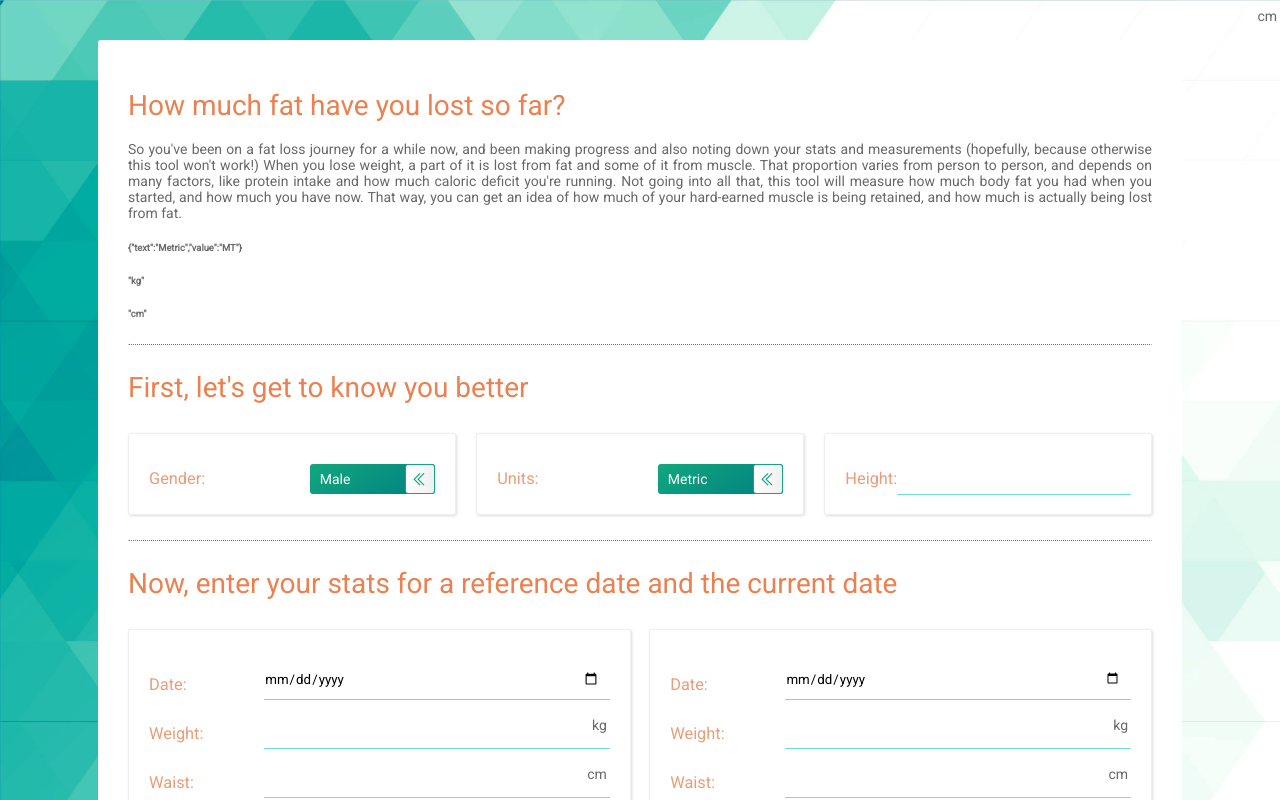
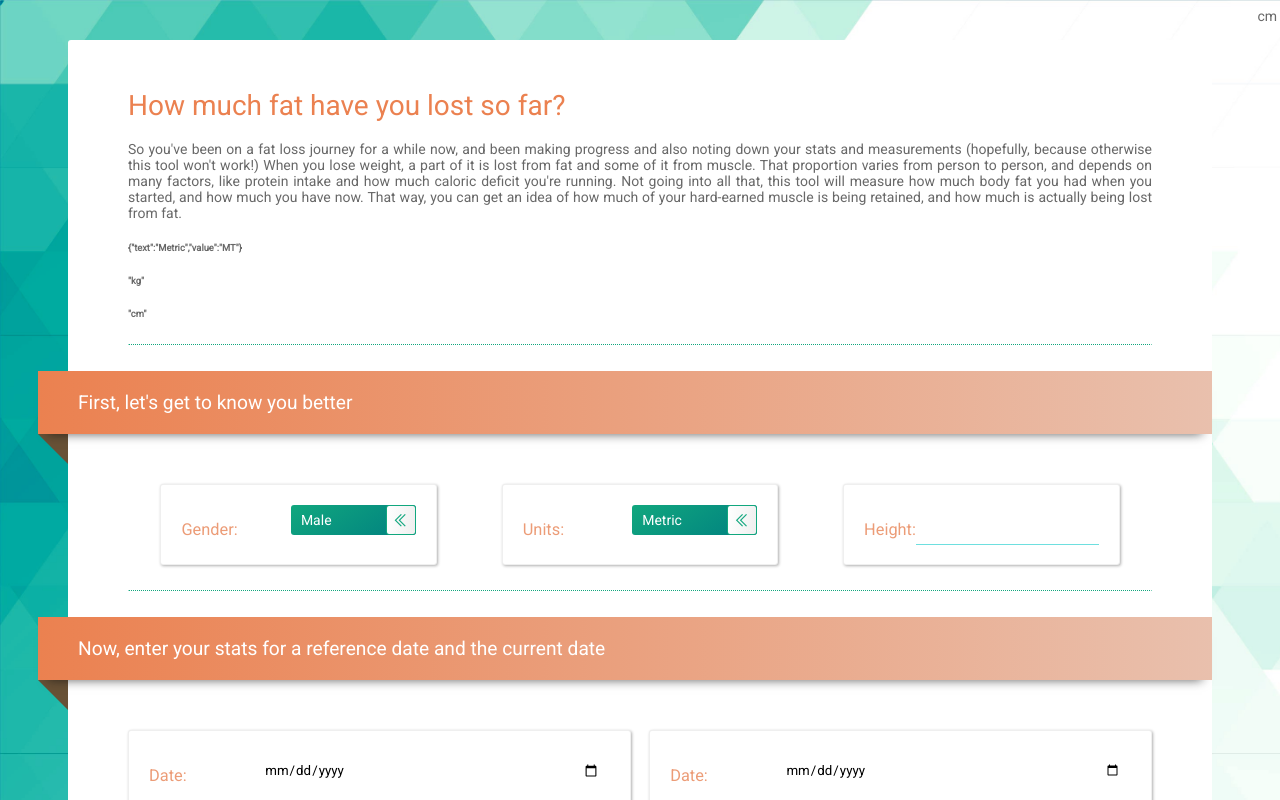
Before and after one commit to debadeepsen/howmuchfatlost, a React (Create React App) app: page / in a window 1280 px wide. Shown: the top 800 px of the page. Built offline with nearby package versions, Linux system fonts and the light colour scheme.

Commit message:
more styling WIP

```diff
--- a/public/index.html
+++ b/public/index.html
@@ -1,21 +1,20 @@
 <!DOCTYPE html>
 <html lang="en">
+
 <head>
   <meta charset="utf-8" />
   <link rel="icon" href="%PUBLIC_URL%/favicon.ico" />
   <meta name="viewport" content="width=device-width, initial-scale=1" />
   <meta name="theme-color" content="#000000" />
-    <meta
-      name="description"
-      content="Web site created using create-react-app"
-    />
+  <meta name="description" content="Web site created using create-react-app" />
   <link rel="apple-touch-icon" href="%PUBLIC_URL%/logo192.png" />
   <!--
       manifest.json provides metadata used when your web app is installed on a
       user's mobile device or desktop. See https://developers.google.com/web/fundamentals/web-app-manifest/
     -->
   <link rel="manifest" href="%PUBLIC_URL%/manifest.json" />
-    <link rel="stylesheet" href="https://maxst.icons8.com/vue-static/landings/line-awesome/line-awesome/1.3.0/css/line-awesome.min.css">
+  <link rel="stylesheet"
+    href="https://maxst.icons8.com/vue-static/landings/line-awesome/line-awesome/1.3.0/css/line-awesome.min.css">
   <!--
       Notice the use of %PUBLIC_URL% in the tags above.
       It will be replaced with the URL of the `public` folder during the build.
@@ -27,6 +26,7 @@
     -->
   <title>React App</title>
 </head>
+
 <body>
   <noscript>You need to enable JavaScript to run this app.</noscript>
   <div id="root"></div>
@@ -40,5 +40,8 @@
       To begin the development, run `npm start` or `yarn start`.
       To create a production bundle, use `npm run build` or `yarn build`.
     -->
+  <footer>Background courtesy of <a target="_blank"
+      href="https://www.freepik.com/Harryarts">https://www.freepik.com/Harryarts</a></footer>
 </body>
+
 </html>
--- a/src/App.css
+++ b/src/App.css
@@ -1,5 +1,3 @@
-
-
 @import url('https://fonts.googleapis.com/css2?family=Roboto&family=Montserrat:wght@400&display=swap');
 
 :root {
@@ -8,8 +6,10 @@
   --light-teal-tr: #08c9c995;
   --salmon: #eb8150;
   --salmon-2: #ec9c77;
+  --faded-salmon: #e9c0ad;
   --dark-grey: #686868;
-  --shadow: #ddd;
+  --shadow: #1115;
+  --shadow-dark: #111a;
 }
 
 * {
@@ -25,11 +25,16 @@ body {
   padding: 30px;
 }
 
+footer {
+  font-size: 0.7rem;
+  text-align: right;
+}
+
 .App {
   background-color: #fff;
   width: 60vw;
   margin: 10px auto;
-  padding: 30px;
+  padding: 30px 60px;
   /* box-shadow: 0px 0px 5px var(--shadow); */
   /* box-shadow: 0px 0px 120px 55px #fff; */
 }
@@ -57,7 +62,6 @@ h3 {
 }
 
 div {
-  margin-top: 10px;
   border-radius: 3px;
 }
 
@@ -103,9 +107,7 @@ button {
 }
 
 button:hover {
-  /* background-color: var(--light-teal); */
   background: linear-gradient(145deg, var(--light-teal), teal);
-  /* transform: translate(-2px, -2px); */
   box-shadow: 2px 2px 3px var(--shadow);
   transform: scale(1.03);
 }
@@ -159,11 +161,11 @@ button:active {
 .know-you-box {
   display: flex;
   flex-direction: row;
-  justify-content: space-between;
+  justify-content: space-around;
 }
 
 .know-you-box > .box {
-  width: 32%;
+  width: 27%;
   padding: 20px;
   box-sizing: border-box;
   display: flex;
@@ -183,3 +185,37 @@ button:active {
   right: 3px;
   top: 8px;
 }
+
+.wrapped-around {
+  margin-bottom: 0;
+  background: linear-gradient(90deg, var(--salmon), #fff);
+  background: linear-gradient(90deg, var(--salmon), var(--faded-salmon));
+  /* border-bottom: 1px solid #685136;   */
+  color: #fff;
+  font-size: 1.2rem;
+  padding: 20px;
+  padding-left: 40px;
+  position: relative;
+  left: calc(-60px - 30px);
+  width: calc(100% + 120px + 30px);
+  box-sizing: border-box;
+  margin-bottom: 50px;
+  box-shadow: 0px 10px 10px -10px var(--shadow-dark);
+  transform-style: preserve-3d;
+}
+
+.wrapped-around::before {
+  content: '';
+  display: block;
+  border-left: none;
+  position: absolute;
+  left: 0;
+  bottom: -30px;
+  width: 0;
+  height: 0;
+  border-top: 15px solid #685136;
+  border-right: 15px solid #685136;
+  border-bottom: 15px solid #0000;
+  border-left: 15px solid #0000;
+  transform: translateZ(-3px);
+}
--- a/src/App.js
+++ b/src/App.js
@@ -56,7 +56,8 @@ function App() {
       <h6>{JSON.stringify(weightUnit)}</h6>
       <h6>{JSON.stringify(lengthUnit)}</h6>
       <div className="separator"></div>
-      <h1>{Content.Caption2}</h1>
+
+      <h1 className="wrapped-around">{Content.Caption2}</h1>
       <div>
         <div className="know-you-box">
           <div className="box">
@@ -81,7 +82,8 @@ function App() {
         </div>
       </div>
       <div className="separator"></div>
-      <h1>{Content.Caption3}</h1>
+
+      <h1 className="wrapped-around">{Content.Caption3}</h1>
       <div className="row">
         <div className="box past-box">
           <div>
```
Lines whose indentation alone changed are shown as unchanged.
